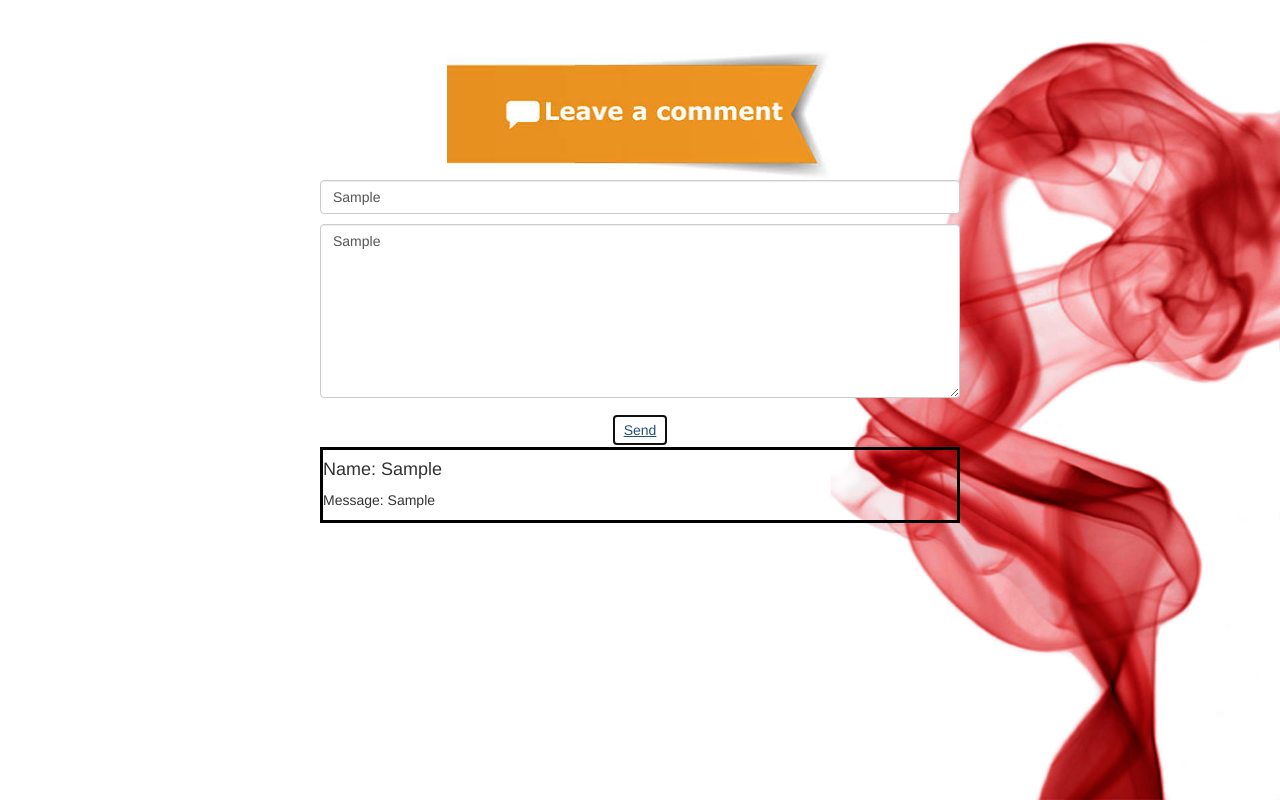
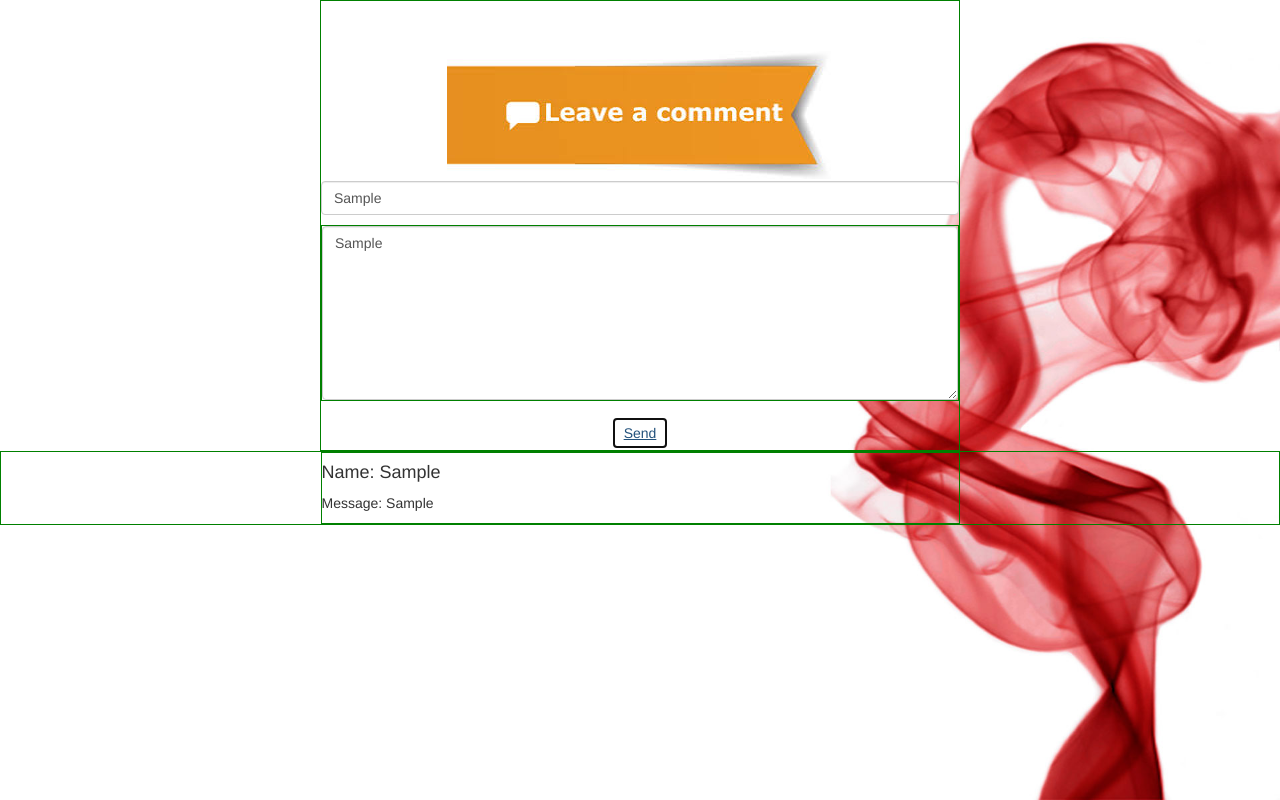
Before and after one commit to cmgonzales/firebasecomment, a plain HTML site: page index.html in a window 1280 px wide. Both pictures are taken after typing "Sample", "Sample" into the empty fields and a click on the button "Send". Drawn offline with nearby package versions, Linux system fonts and the light colour scheme.

Commit message:
added style

```diff
--- a/index.html
+++ b/index.html
@@ -19,8 +19,10 @@
         </div>
         <button type="button" onclick="send()" class="btn btn-link">Send</button>
     </div>
-    <div id="foo">
+    <div id = "box">
+        <div id="foo">
 
+        </div>
     </div>
 
     <script src="js/script.js"></script>
--- a/js/script.js
+++ b/js/script.js
@@ -1,3 +1,5 @@
+var comment = [];
+
 function send(){
 
 // grabing info
@@ -10,6 +12,9 @@ var msg = document.getElementById("text").value;
 
  var content = document.createTextNode("Name: " + input)
  var message = document.createTextNode("Message: " + msg)
+
+
+ var attach = content + message
  //append a child
 
  name.appendChild(content);
@@ -18,5 +23,5 @@ var msg = document.getElementById("text").value;
  document.getElementById("foo").appendChild(name);
  document.getElementById("foo").appendChild(comment);
 
- $("#foo").css("border","3px solid black");
+ $("div").css("border","solid 1px green")
 }
```
